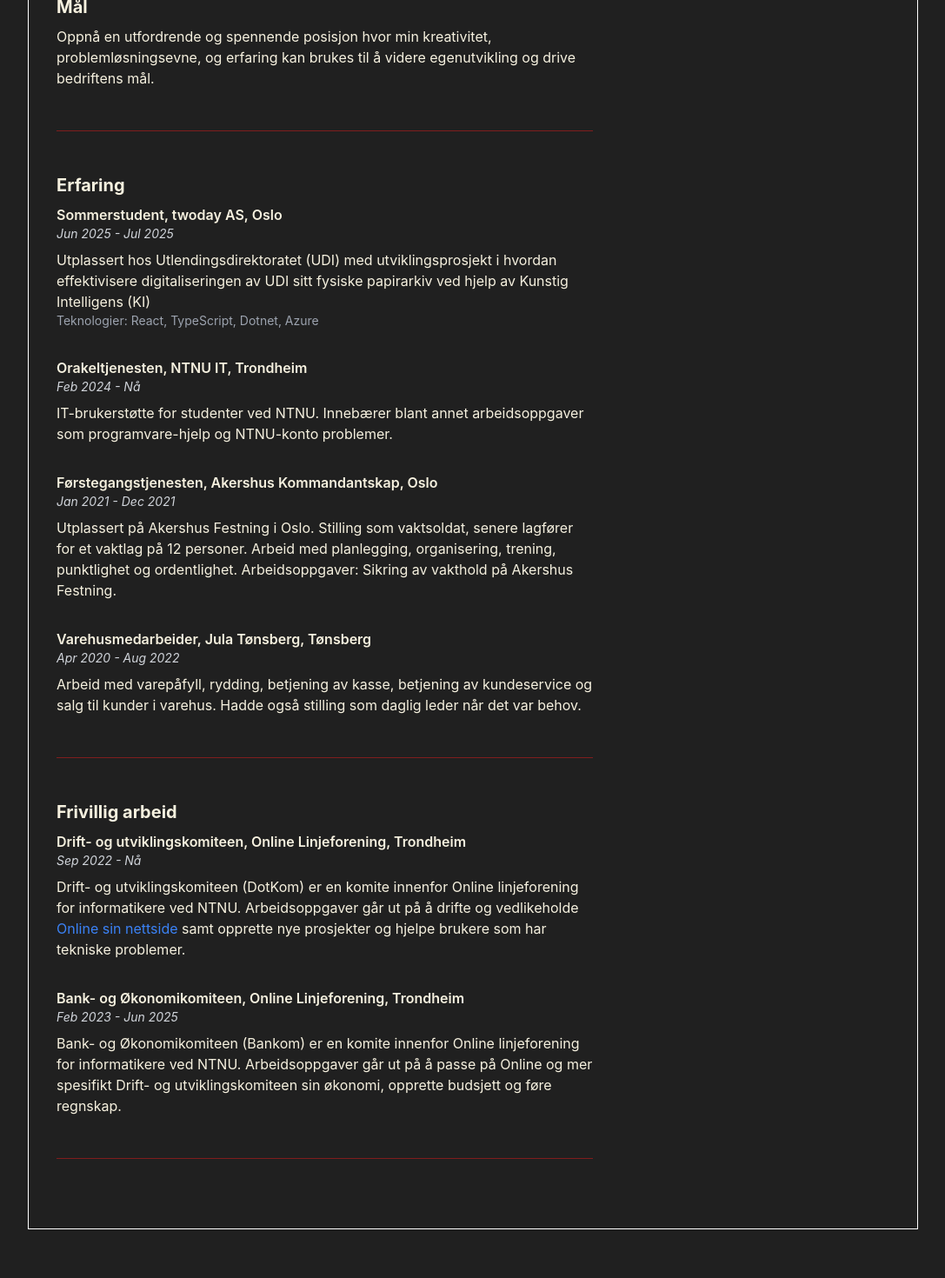
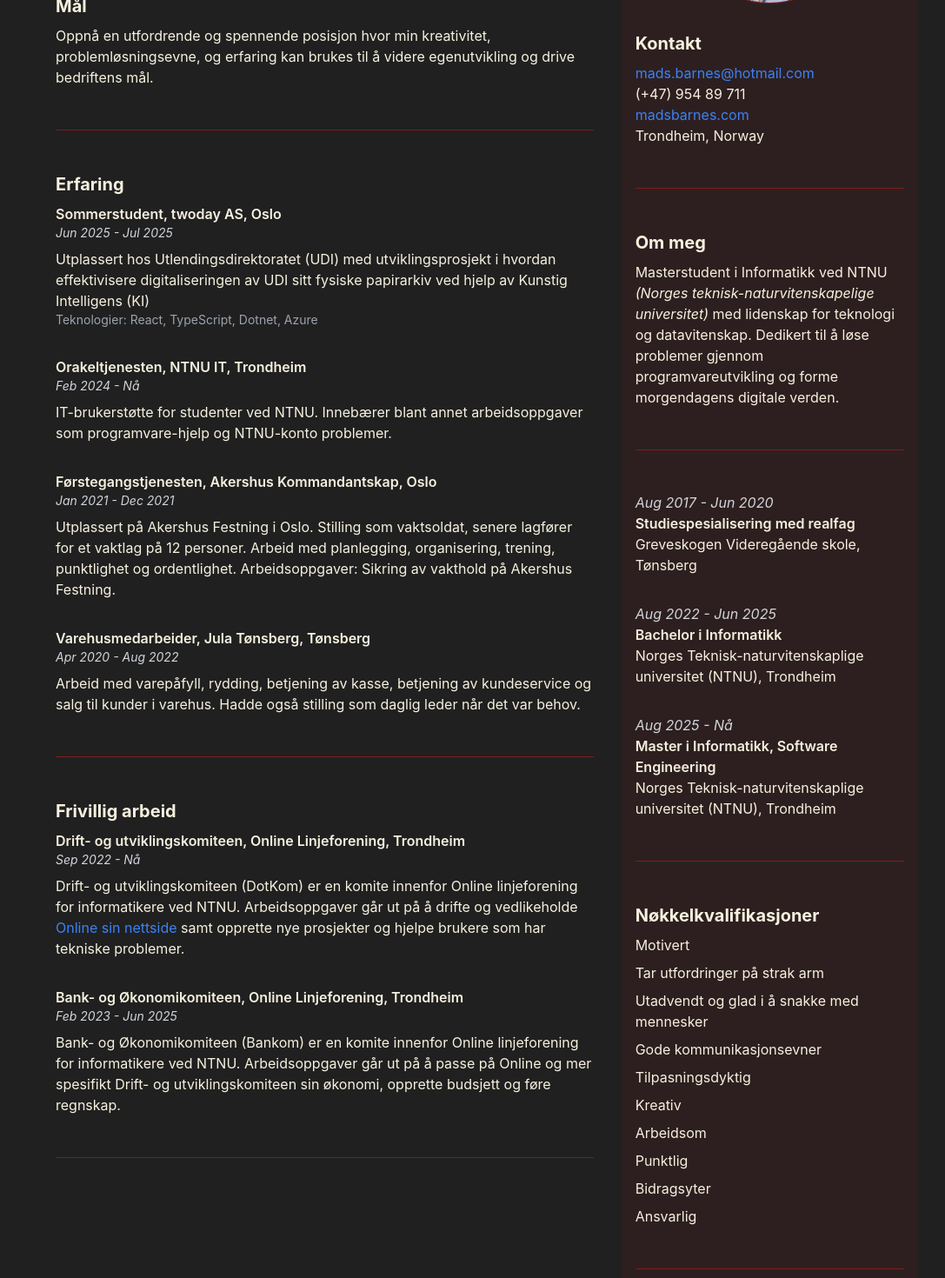
Before and after one commit to madsab/Portfolio, a React (Vite) app: page /cv in a window 1280 px wide. Shown: the part 240-1710 px from the top of the page at 87% size, without its empty margins (96-1183 px from the left). Before the commit the page ends 1654 px from the top, so only its background shows below. Built offline with nearby package versions, Linux system fonts and the light colour scheme.

Commit message:
add second part of CV

```diff
--- a/src/pages/CV/CV.tsx
+++ b/src/pages/CV/CV.tsx
@@ -3,7 +3,7 @@ import { Side } from "./components/Side"
 
 const CV = () => {
   return (
-    <article className="m-auto flex max-w-5xl border-white border">
+    <article className="m-auto flex max-w-5xl">
       <Main />
       <Side />
     </article>
--- a/src/pages/CV/components/Side.tsx
+++ b/src/pages/CV/components/Side.tsx
@@ -1,11 +1,20 @@
+import CVImage from "../../../assets/images/Sommerstudenter2025.jpg"
+import { Divider } from "../../../components/atoms/Divider"
 import { AboutMe, Contact, KeyQualifications } from "./sections"
+import { Education } from "./sections/Education"
 
 export const Side = () => {
   return (
-    <section className="w-1/3">
+    <section className="w-1/3 px-4 py-8 flex flex-col gap-8 bg-red-800/10">
+      <img src={CVImage} alt="CV" className="w-2/3 self-center h-auto rounded-full border-red-600/50 border" />
       <Contact />
+      <Divider />
       <AboutMe />
+      <Divider />
+      <Education />
+      <Divider />
       <KeyQualifications />
+      <Divider />
     </section>
   )
 }
--- /dev/null
+++ b/src/pages/CV/components/molecules/EducationCard.tsx
@@ -0,0 +1,16 @@
+import { FC } from "react"
+import { Education } from "../../../../types"
+
+export const EducationCard: FC<Education> = (props) => {
+  return (
+    <div>
+      <span className=" italic mb-2 text-gray-300">
+        {props.startDate} - {props.endDate ? props.endDate : "Nå"}
+      </span>
+      <p className="font-semibold">{props.title}</p>
+      <p>
+        {props.institution}, {props.location}
+      </p>
+    </div>
+  )
+}
--- a/src/pages/CV/components/sections/AboutMe.tsx
+++ b/src/pages/CV/components/sections/AboutMe.tsx
@@ -1,3 +1,13 @@
+import { CardWithChildren } from "../../../../components/atoms/CardWithChildren"
+
 export const AboutMe = () => {
-  return <div>AboutMe</div>
+  return (
+    <CardWithChildren title="Om meg" className="text-justify">
+      <p className="text-left">
+        Masterstudent i Informatikk ved NTNU{" "}
+        <span className="italic">(Norges teknisk-naturvitenskapelige universitet)</span> med lidenskap for teknologi og
+        datavitenskap. Dedikert til å løse problemer gjennom programvareutvikling og forme morgendagens digitale verden.
+      </p>
+    </CardWithChildren>
+  )
 }
--- a/src/pages/CV/components/sections/Contact.tsx
+++ b/src/pages/CV/components/sections/Contact.tsx
@@ -1,3 +1,17 @@
+import { Link } from "react-router-dom"
+import { CardWithChildren } from "../../../../components/atoms/CardWithChildren"
+
 export const Contact = () => {
-  return <div>Contact</div>
+  return (
+    <CardWithChildren title="Kontakt" className="flex flex-col">
+      <Link to="mailto:mads.barnes@hotmail.com" className="text-blue-500">
+        mads.barnes@hotmail.com
+      </Link>
+      <p>(+47) 954 89 711</p>
+      <Link to="https://madsbarnes.com" className="text-blue-500">
+        madsbarnes.com
+      </Link>
+      <p>Trondheim, Norway</p>
+    </CardWithChildren>
+  )
 }
--- /dev/null
+++ b/src/pages/CV/components/sections/Education.tsx
@@ -0,0 +1,11 @@
+import { EducationCard } from "../molecules/EducationCard"
+import { Educations } from "../utils/CVdata"
+export const Education = () => {
+  return (
+    <div className="flex flex-col gap-8">
+      {Educations.map((education) => (
+        <EducationCard key={education.id} {...education} />
+      ))}
+    </div>
+  )
+}
--- a/src/pages/CV/components/sections/KeyQualifications.tsx
+++ b/src/pages/CV/components/sections/KeyQualifications.tsx
@@ -1,3 +1,20 @@
+import { CardWithChildren } from "../../../../components/atoms/CardWithChildren"
+
 export const KeyQualifications = () => {
-  return <div>KeyQualifications</div>
+  return (
+    <CardWithChildren title="Nøkkelkvalifikasjoner">
+      <ul className="list-none space-y-2">
+        <li>Motivert</li>
+        <li>Tar utfordringer på strak arm</li>
+        <li>Utadvendt og glad i å snakke med mennesker</li>
+        <li>Gode kommunikasjonsevner</li>
+        <li>Tilpasningsdyktig</li>
+        <li>Kreativ</li>
+        <li>Arbeidsom</li>
+        <li>Punktlig</li>
+        <li>Bidragsyter</li>
+        <li>Ansvarlig</li>
+      </ul>
+    </CardWithChildren>
+  )
 }
```
Also changed, not shown: src/assets/images/Sommerstudenter2025.jpg (added).
